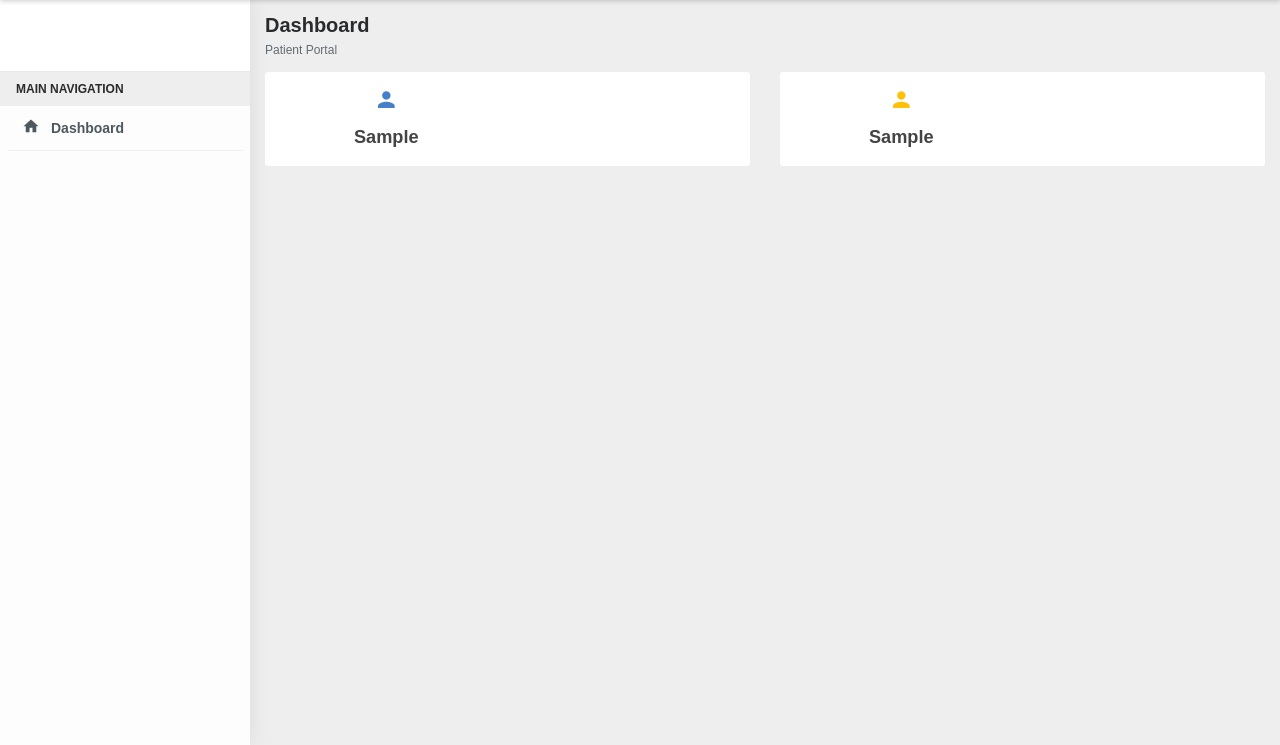
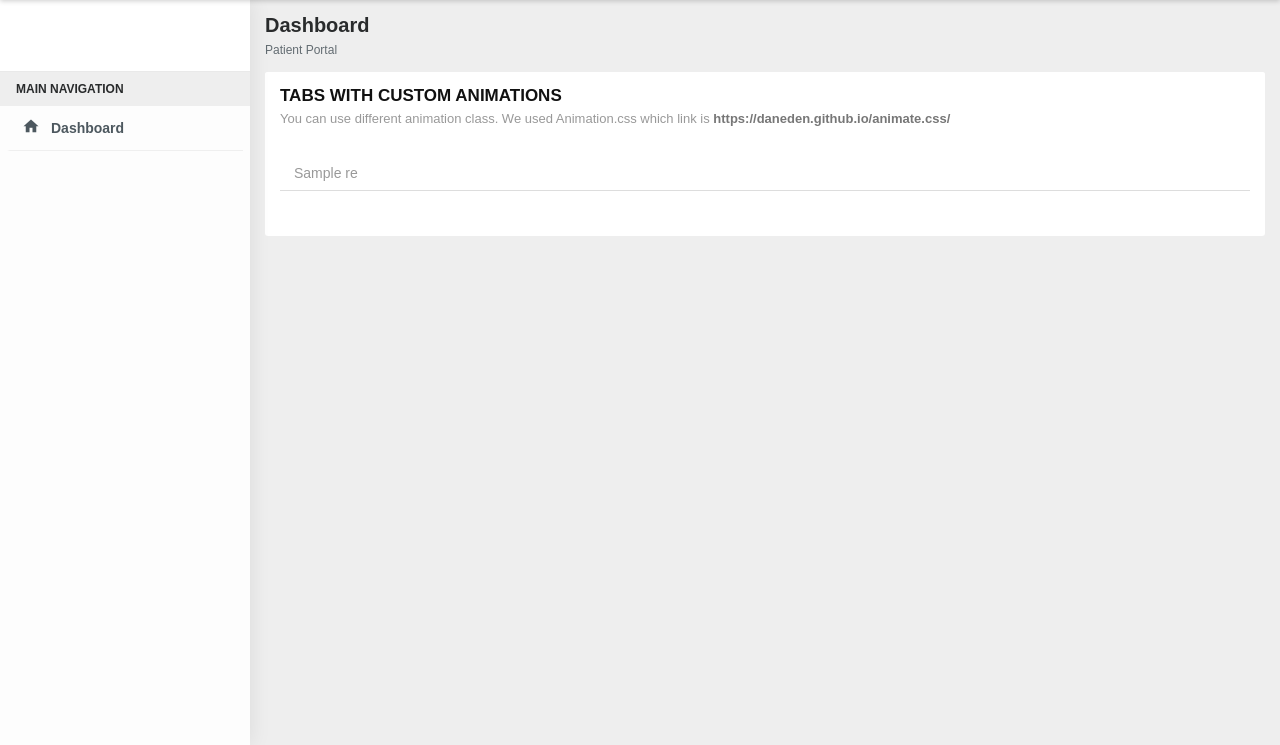
Before and after one commit to UBprojects/patient_ui, a Django app: template patient_ui/templates/patient_ui/app/dashboard.html in a window 1280 px wide. Shown: the part 55-800 px from the top of the page. Run offline with Django 3.2, Linux system fonts and the light colour scheme; the template is opened without the code that fills it: most values are stand-ins (such as "Sample title", 1, 10 or a date in 2020); parts of the project's set-up code (start-up, migrations or seed data) failed here and were passed over; some libraries are stand-ins or nearby versions; some web fonts are replaced.

Commit message:
changing the UI

```diff
--- a/patient_ui/templates/patient_ui/app/dashboard.html
+++ b/patient_ui/templates/patient_ui/app/dashboard.html
@@ -4,6 +4,7 @@
 {% load decorators %}
 
 {% block extracss %}
+    <link  rel="stylesheet" href="{% static 'adminpanel/assets/css/animate_page.css' %}">
     <style>
         .row.profile_state.list-unstyled a {
             display: inline-block;
@@ -28,81 +29,96 @@
     </div>
     <div class="container-fluid">
         <div class="row clearfix">
-            <div class="col-lg-6">
+            <div class="col-lg-12 col-md-12 col-sm-12">
                 <div class="card">
-                    <ul class="row profile_state list-unstyled">
-                        {% for cat in buckets.0 %}
-                            <li class="col-lg-6 col-md-6 col-sm-12">
-                                <a href="#" data-toggle="modal" data-target="#{{ cat.0|replace_space }}">
-                                    <div class="body">
-                                        <i class="zmdi zmdi-account col-blue"></i>
-                                        <h4>{{ cat.0 }}</h4>
-                                    </div>
-                                </a>
-                            </li>
-                        {% endfor %}
-                    </ul>
-                </div>
-            </div>
-            <div class="col-lg-6">
-                <div class="card">
-                    <ul class="row profile_state list-unstyled">
-                        {% for cat in buckets.1 %}
-                            <li class="col-lg-6 col-md-6 col-sm-12">
-                                <a href="#" data-toggle="modal" data-target="#{{ cat.0|replace_space }}">
-                                    <div class="body">
-                                        <i class="zmdi zmdi-account col-amber"></i>
-                                        <h4>{{ cat.0 }}</h4>
-                                    </div>
-                                </a>
-                            </li>
-                        {% endfor %}
-                    </ul>
+                    <div class="header">
+                        <h2> TABS WITH CUSTOM ANIMATIONS <small>You can use different animation class. We used
+                            Animation.css which link is <a href="https://daneden.github.io/animate.css/"
+                                                           target="_blank">https://daneden.github.io/animate.css/</a></small>
+                        </h2>
+                    </div>
+                    <div class="body">
+                        <div class="row clearfix">
+                            <div class="col-sm-12 col-md-12 col-lg-12">
+                                <!-- Nav tabs -->
+                                <ul class="nav nav-tabs">
+                                    {% for res in result_list %}
+                                        {% for parent_title, subcats in res.items %}
+                                            <li class="nav-item">
+                                                <a class="nav-link {% if result_list.0|first_dict_key == parent_title %}active{% endif %}"
+                                                   data-toggle="tab"
+                                                   href="#{{ parent_title|replace_space }}">{{ parent_title }}</a>
+                                            </li>
+                                        {% endfor %}
+                                    {% endfor %}
+                                </ul>
+
+                                <!-- Tab panes -->
+                                <div class="tab-content">
+                                    {% for res in result_list %}
+                                        {% for parent_title, subcats in res.items %}
+                                            <div role="tabpanel"
+                                                 class="tab-pane animated flipInX {% if result_list.0|first_dict_key == parent_title %}active{% endif %}"
+                                                 id="{{ parent_title|replace_space }}">
+                                                <h4>{{ parent_title }}</h4>
+
+                                                {% if subcats %}
+                                                    <div class="panel-group mt-3" id="accordion_10" role="tablist"
+                                                         aria-multiselectable="true">
+                                                        {% for subcat in subcats %}
+                                                            <div class="panel panel-col-indigo">
+                                                                <div class="panel-heading" role="tab"
+                                                                     id="{{ parent_title|replace_space }}-heading-{{ subcat.title|replace_space }}">
+                                                                    <h4 class="panel-title"><a role="button"
+                                                                                               data-toggle="collapse"
+                                                                                               data-parent="#accordion_10"
+                                                                                               href="#{{ parent_title|replace_space }}-{{ subcat.title|replace_space }}"
+                                                                                               aria-expanded="false"
+                                                                                               aria-controls="{{ parent_title|replace_space }}-{{ subcat.title|replace_space }}"
+                                                                                               class="collapsed">
+                                                                        {{ subcat.title }}</a></h4>
+                                                                </div>
+                                                                <div id="{{ parent_title|replace_space }}-{{ subcat.title|replace_space }}"
+                                                                     class="panel-collapse in collapse"
+                                                                     role="tabpanel"
+                                                                     aria-labelledby="{{ parent_title|replace_space }}-heading-{{ subcat.title|replace_space }}"
+                                                                     style="">
+                                                                    <div class="panel-body"> Anim pariatur cliche
+                                                                        reprehenderit, enim eiusmod high life accusamus
+                                                                        terry richardson ad squid. 3 wolf moon officia
+                                                                        aute,
+                                                                        non cupidatat skateboard dolor brunch. Food
+                                                                        truck
+                                                                        quinoa nesciunt laborum eiusmod. Brunch 3 wolf
+                                                                        moon
+                                                                        tempor, sunt aliqua put a bird on it squid
+                                                                        single-origin coffee nulla assumenda shoreditch
+                                                                        et.
+                                                                        Nihil anim keffiyeh helvetica, craft beer labore
+                                                                        wes
+                                                                        anderson cred nesciunt sapiente ea proident. Ad
+                                                                        vegan excepteur butcher vice lomo. Leggings
+                                                                        occaecat
+                                                                        craft beer farm-to-table, raw denim aesthetic
+                                                                        synth
+                                                                        nesciunt you probably haven't heard of them
+                                                                        accusamus labore sustainable VHS.
+                                                                    </div>
+                                                                </div>
+                                                            </div>
+                                                        {% endfor %}
+                                                    </div>
+                                                {% endif %}
+                                            </div>
+                                        {% endfor %}
+                                    {% endfor %}
+                                </div>
+                            </div>
+                        </div>
+                    </div>
                 </div>
             </div>
         </div>
-        {#        <div class="row clearfix">#}
-        {#            <div class="col-lg-6">#}
-        {#                <div class="card">#}
-        {#                    <ul class="row profile_state list-unstyled">#}
-        {#                        <li class="col-lg-6 col-md-6 col-sm-12">#}
-        {#                            <div class="body">#}
-        {#                                <i class="zmdi zmdi-camera col-amber"></i>#}
-        {#                                <h4>2,365</h4>#}
-        {#                                <span>Shots View</span>#}
-        {#                            </div>#}
-        {#                        </li>#}
-        {#                        <li class="col-lg-6 col-md-6 col-sm-12">#}
-        {#                            <div class="body">#}
-        {#                                <i class="zmdi zmdi-camera col-amber"></i>#}
-        {#                                <h4>2,365</h4>#}
-        {#                                <span>Shots View</span>#}
-        {#                            </div>#}
-        {#                        </li>#}
-        {#                    </ul>#}
-        {#                </div>#}
-        {#            </div>#}
-        {#            <div class="col-lg-6">#}
-        {#                <div class="card">#}
-        {#                    <ul class="row profile_state list-unstyled">#}
-        {#                        <li class="col-lg-6 col-md-6 col-sm-12">#}
-        {#                            <div class="body">#}
-        {#                                <i class="zmdi zmdi-camera col-amber"></i>#}
-        {#                                <h4>2,365</h4>#}
-        {#                                <span>Shots View</span>#}
-        {#                            </div>#}
-        {#                        </li>#}
-        {#                        <li class="col-lg-6 col-md-6 col-sm-12">#}
-        {#                            <div class="body">#}
-        {#                                <i class="zmdi zmdi-camera col-amber"></i>#}
-        {#                                <h4>2,365</h4>#}
-        {#                                <span>Shots View</span>#}
-        {#                            </div>#}
-        {#                        </li>#}
-        {#                    </ul>#}
-        {#                </div>#}
-        {#            </div>#}
-        {#        </div>#}
     </div>
 {% endblock %}
 
--- a/patient_ui/views/app.py
+++ b/patient_ui/views/app.py
@@ -18,9 +18,7 @@ def dashboard(request):
         for subcat in subcategories:
             tmp_dict[cat.title].append({'title': subcat.title})
         result_list.append(tmp_dict)
-    buckets = list(common.divide_into_chunks(categories.values_list('title'), n=4))
 
     context_data = {'metadata': {'title': 'Dashboard'},
-                    'result_list': result_list,
-                    'buckets': buckets}
+                    'result_list': result_list}
     return render(request, 'patient_ui/app/dashboard.html', context=context_data)
--- a/website/templatetags/decorators.py
+++ b/website/templatetags/decorators.py
@@ -6,3 +6,7 @@ register = template.Library()
 @register.filter
 def replace_space(string, with_value="_"):
     return string.replace(' ', with_value)
+
+@register.filter
+def first_dict_key(dict):
+    return list(dict.keys())[0]
```
